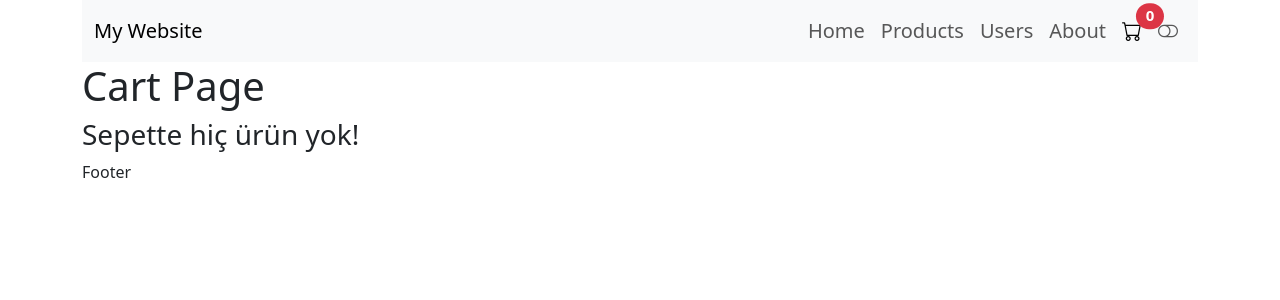
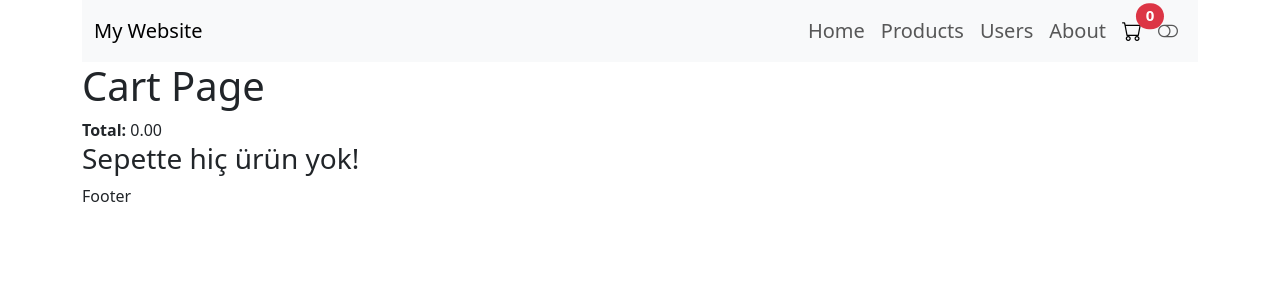
Before and after one commit to eminbasbayan/emlak-katilim-react-egitimi2, a React (Vite) app: page /cart in a window 1280 px wide. Shown: the top 300 px of the page. Built offline with nearby package versions, Linux system fonts and the light colour scheme.

Commit message:
total cart items

```diff
--- a/src/pages/CartPage.jsx
+++ b/src/pages/CartPage.jsx
@@ -4,9 +4,17 @@ import CartItem from "../components/Products/ProductItem";
 
 const CartPage = () => {
   const { cartItems } = useContext(CartContext);
+
+  const totalCartItems = cartItems.reduce((total, item) => {
+    return total + item.price * item.quantity;
+  }, 0);
+
   return (
     <div className="cart-page">
       <h1>Cart Page</h1>
+      <div className="total">
+        <strong>Total: </strong> {totalCartItems.toFixed(2)}
+      </div>
       {cartItems.length === 0 && <h3>Sepette hiç ürün yok!</h3>}
       <div className="products">
         {cartItems.map((item) => (
```
